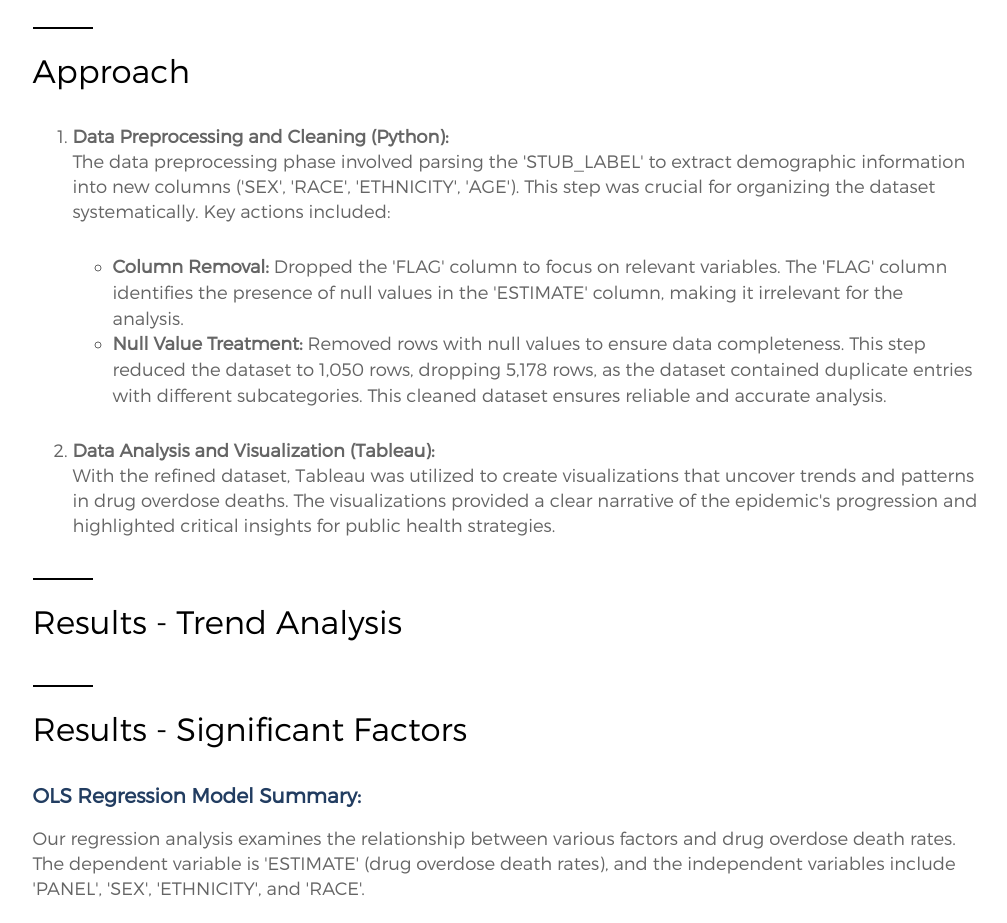
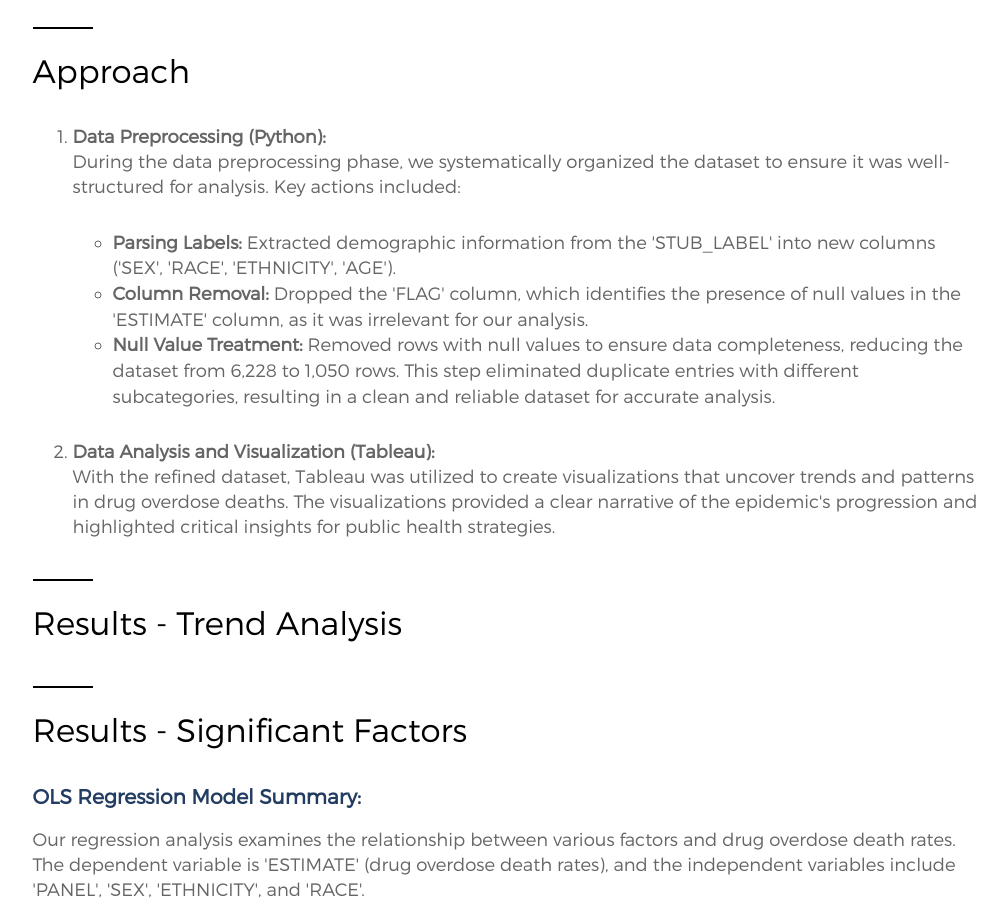
Before and after one commit to hannahtsao/portfolio, a plain HTML site: page drug-overdose.html in a window 1280 px wide. Shown: the part 1380-2303 px from the top of the page, without its empty margins (135-1142 px from the left). Drawn offline with Linux system fonts and the light colour scheme.

Commit message:
edit drug overdose project

```diff
--- a/drug-overdose.html
+++ b/drug-overdose.html
@@ -160,18 +160,18 @@
                                         <p>
                                         <ol>
                                             <li>
-                                                <b>Data Preprocessing and Cleaning (Python):</b>
+                                                <b>Data Preprocessing (Python):</b>
                                                 <p>
-                                                    The data preprocessing phase involved parsing the 'STUB_LABEL' to extract demographic information
-                                                    into new columns ('SEX', 'RACE', 'ETHNICITY', 'AGE'). This step was crucial for organizing the
-                                                    dataset systematically. Key actions included:
+                                                    During the data preprocessing phase, we systematically organized the dataset to ensure it was well-structured for analysis.
+                                                    Key actions included:
                                                 <ul>
-                                                    <li><b>Column Removal: </b>Dropped the 'FLAG' column to focus on relevant variables.
-                                                        The 'FLAG' column identifies the presence of null values in the 'ESTIMATE' column, making it
-                                                        irrelevant for the analysis. </li>
-                                                    <li><b>Null Value Treatment: </b>Removed rows with null values to ensure data completeness. This step reduced
-                                                        the dataset to 1,050 rows, dropping 5,178 rows, as the dataset contained duplicate entries with different
-                                                        subcategories. This cleaned dataset ensures reliable and accurate analysis.</li>
+                                                    <li><b>Parsing Labels: </b>Extracted demographic information from the 'STUB_LABEL' into new columns
+                                                        ('SEX', 'RACE', 'ETHNICITY', 'AGE').</li>
+                                                    <li><b>Column Removal: </b>Dropped the 'FLAG' column, which identifies the presence of null values in the
+                                                        'ESTIMATE' column, as it was irrelevant for our analysis.</li>
+                                                    <li><b>Null Value Treatment: </b>Removed rows with null values to ensure data completeness, reducing the dataset
+                                                        from 6,228 to 1,050 rows. This step eliminated duplicate entries with different subcategories, resulting in a
+                                                        clean and reliable dataset for accurate analysis.</li>
                                                 </ul>
                                                 </p>
                                                 <p></p>
```
